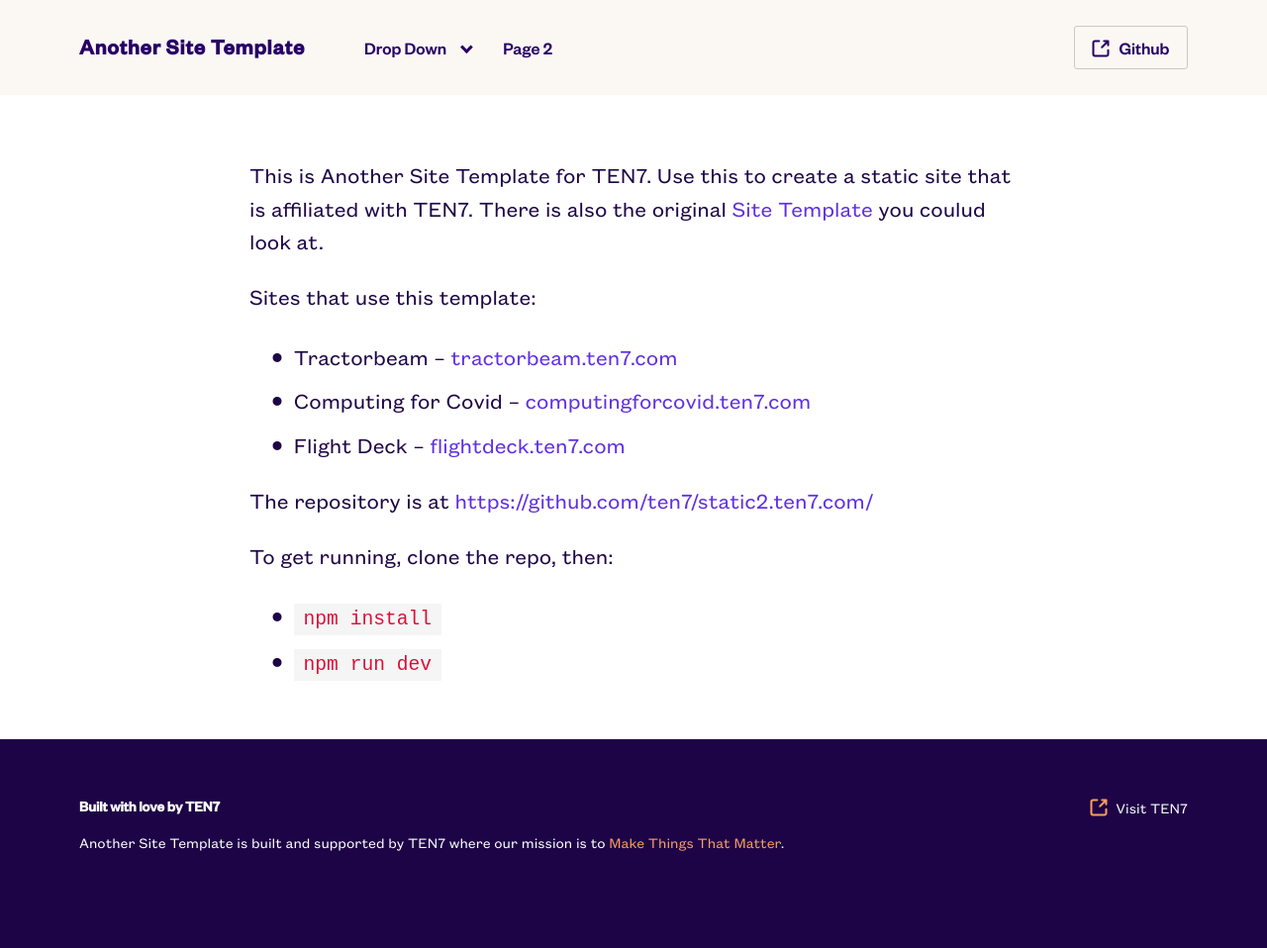
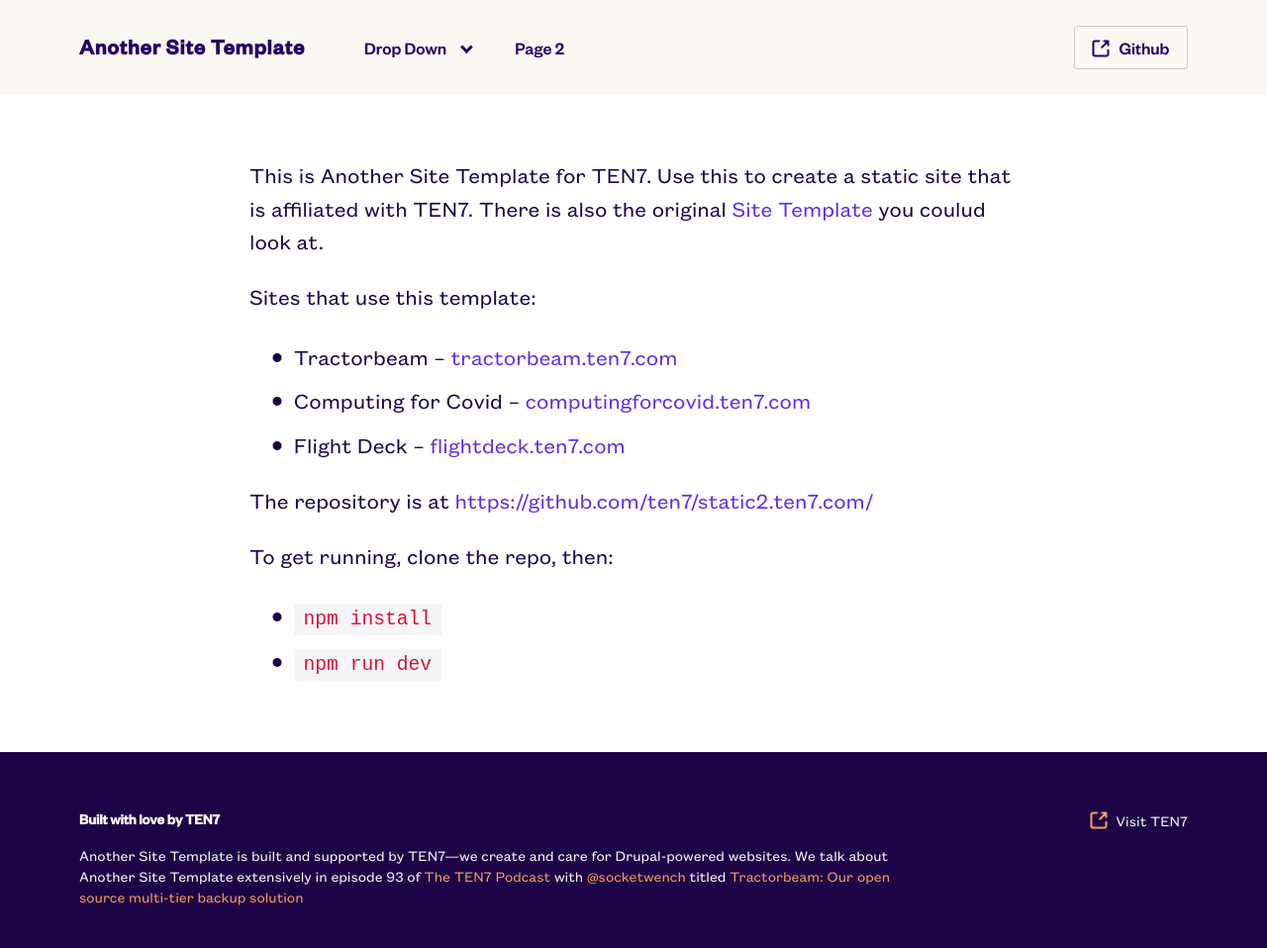
Before and after one commit to ten7/static2.ten7.com, a Jekyll site: the page built from index.md, in a window 1280 px wide. Shown: the whole page at 99% size. Built offline with Jekyll 4.4.1, drawn with Linux system fonts in a browser that asks for light colours; before the commit the page ends 903 px from its top, so only the background shows below that.

```diff
--- a/_includes/footer.html
+++ b/_includes/footer.html
@@ -2,7 +2,7 @@
   <div class="footer-container columns">
     <div class="column footer-main is-9">
       <div class="footer-header">Built with love by TEN7</div>
-      {{site.title}} is built and supported by TEN7 where our mission is to <a href="https://ten7.com/mission">Make Things That Matter</a>.
+      {{site.title}} is built and supported by TEN7—we create and care for Drupal-powered websites. We talk about {{site.title}} extensively in episode 93 of <a href="https://ten7.com/podcast">The TEN7 Podcast</a> with <a href="https://twitter.com/socketwench">@socketwench</a> titled <a href="https://ten7.com/podcast/episode/tractorbeam-our-open-source-multi-tier-backup-solution">Tractorbeam: Our open source multi-tier backup solution</a>
     </div>
     <div class="column has-text-right is-3">
       <a href="https://ten7.com" class="ten7-link">
--- a/_includes/header.html
+++ b/_includes/header.html
@@ -19,8 +19,9 @@
             {% for item in site.nav %}
               {% if item.is_button %}
                 <button class="button is-hidden-mobile is-hidden-touch">
-                    <a href="https://github.com/ten7/" class="button-link" target="_blank">
+                    <a href="https://github.com/ten7/tractorbeam.ten7.com" class="button-link" target="_blank">
                         <svg class="button-logo" width="18" height="18" fill="none" xmlns="http://www.w3.org/2000/svg">
+                            <!-- <title>Visit TEN7</title> -->
                             <path
                                 d="M10.25 7.75 16.5 1.5M12.334 1.5h4.167v4.167M16.5 10.667v4.166a1.666 1.666 0 0 1-1.667 1.667H3.167A1.667 1.667 0 0 1 1.5 14.833V3.167A1.667 1.667 0 0 1 3.167 1.5h4.166"
                             />
--- a/_includes/navigation.html
+++ b/_includes/navigation.html
@@ -1,9 +1,8 @@
 <div id="thisNavBar" class="navbar-menu">
-<div class="navbar-item has-dropdown">
-
 	{% for item in site.nav %}
 
 		{% if item.subfolderitems %}
+		<div class="navbar-item has-dropdown">
 			<!-- header for mobile dropdown -->
 			<div class="navbar-item-header is-hidden-desktop">{{ item.title }}</div>
 			{% assign nav_title = item.title %}
@@ -17,7 +16,12 @@
 
 					<a class="navbar-link is-hidden-mobile is-hidden-touch">{{ item.title }}</a>
 
+					{% if item.subfolderitems %}
 						<div class="navbar-dropdown">
+					{% else %}
+						<div class="navbar-item">
+					{% endif %}
+
 						{% for entry in item.subfolderitems.items %}
 
 							{% if entry.url == page.url %}
@@ -60,16 +64,14 @@
 					</div>
 
 
-
+		</div>
 		{% else %}
-
+			<div class="navbar-item is-hidden-touch">
 			{% unless item.is_button %}
-			<a class="navbar-item is-hidden-touch" href="{{ item.url }}">{{ item.title }}</a>
+				<a class="navbar-item" href="{{ item.url }}">{{ item.title }}</a>
 			{% endunless %}
-
+			</div>
 		{% endif %}
 
 	{% endfor %}
-
 	</div>
-</div>
--- a/assets/_src/sass/components/_article.scss
+++ b/assets/_src/sass/components/_article.scss
@@ -77,6 +77,7 @@ li > ul > li::before {
 		font-family: $font-family;
 		font-size: 1.2rem;
 		letter-spacing: 0.02em;
+		overflow-wrap: break-word;
 	}
 
 	strong {
@@ -138,6 +139,10 @@ li > ul > li::before {
 	}
 }
 
+.post-content {
+	min-height: 60vh;;
+}
+
 .post-content > ul > li {
 	list-style: none;
 }
--- a/assets/_src/sass/components/_navbar-item.scss
+++ b/assets/_src/sass/components/_navbar-item.scss
@@ -53,7 +53,7 @@
 			border-color: $color-mediumpurple;
 			border-radius: 0;
 			height: 0.525em;
-			top: 1.3em;
+			top: 1.75em;
 			width: 0.525em;
 		}
 	}
```
Also changed, not shown: android-chrome-192x192.png (added), android-chrome-512x512.png (added), apple-touch-icon.png (added), assets/css/main.css, favicon-16x16.png (added), favicon-32x32.png (added), favicon.ico (added), site.webmanifest (added), 1 other file. Lines whose indentation alone changed are shown as unchanged.
